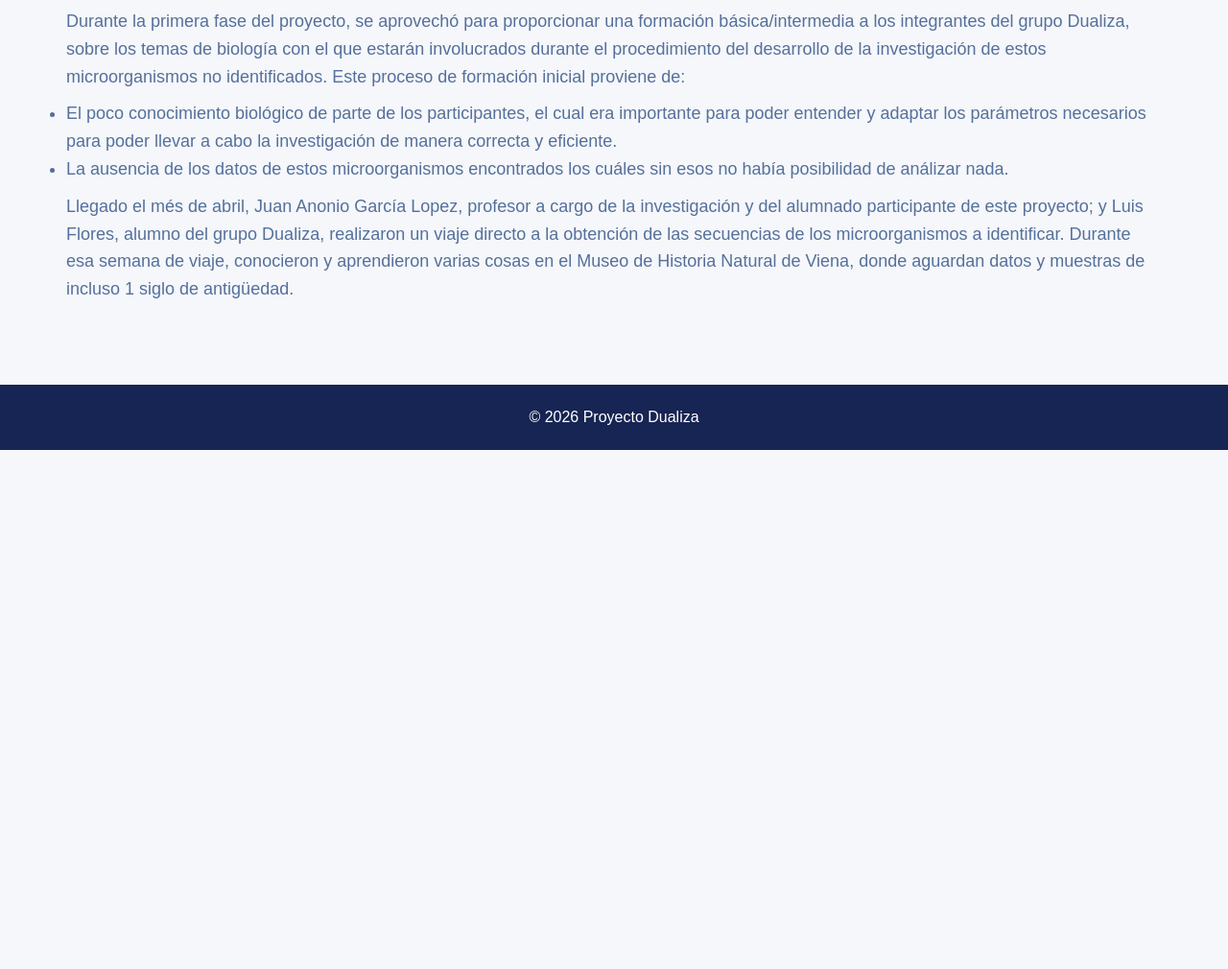
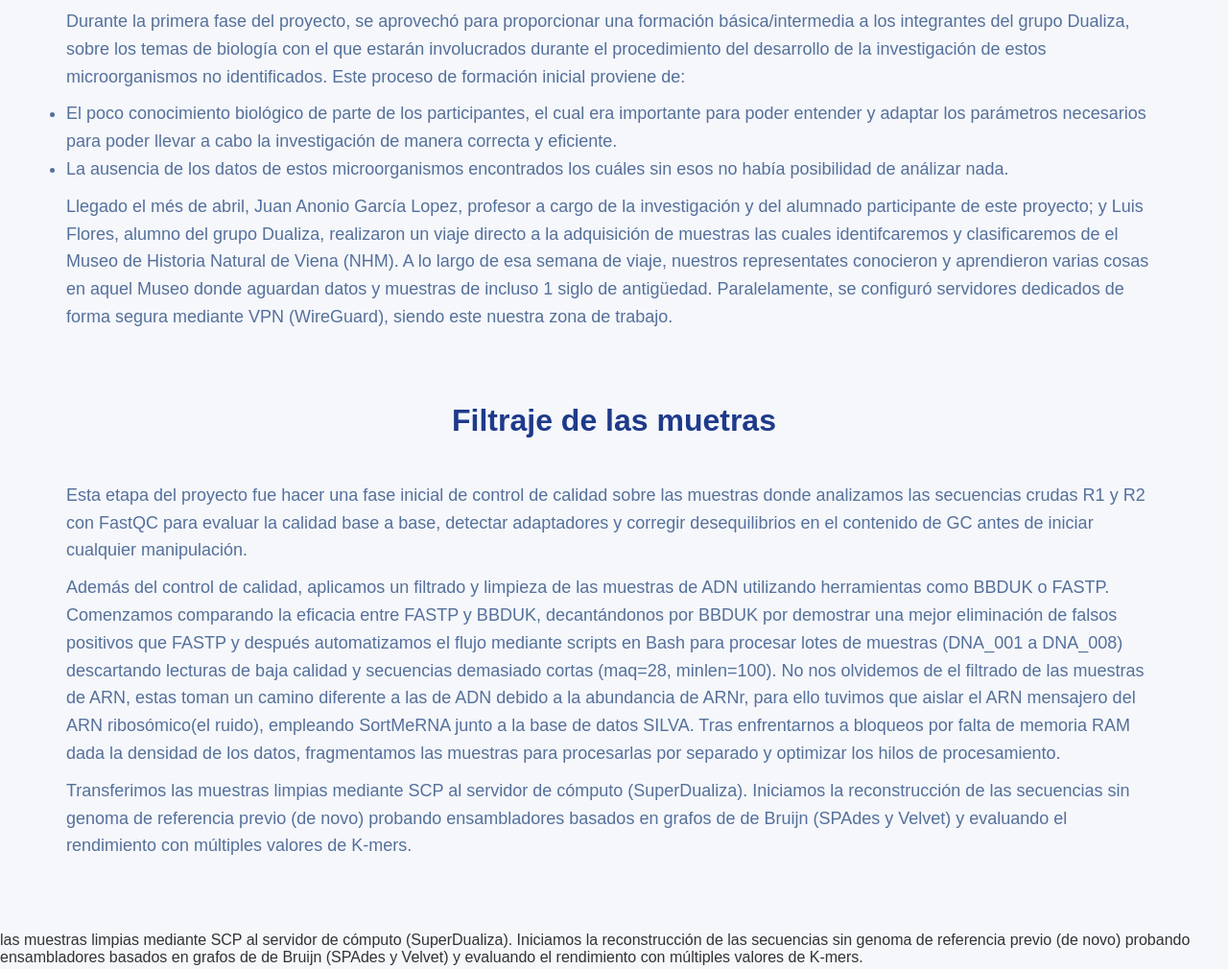
Before and after one commit to MireiaGG/Beca_Dualiza, a plain HTML site: page proyecto.html in a window 1280 px wide. Shown: the part 529-1539 px from the top of the page at 96% size. Before the commit the page ends 998 px from the top, so only its background shows below. Drawn offline with Linux system fonts and the light colour scheme.

Commit message:
Avanze con fases del proyecto

```diff
--- a/proyecto.html
+++ b/proyecto.html
@@ -72,11 +72,38 @@
 
             <p>Llegado el més de abril, Juan Anonio García Lopez, profesor a cargo de la investigación y del alumnado
             participante de este proyecto; y Luis Flores, alumno del grupo Dualiza, realizaron un viaje directo a la
-            obtención de las secuencias de los microorganismos a identificar. Durante esa semana de viaje, conocieron
-            y aprendieron varias cosas en el Museo de Historia Natural de Viena, donde aguardan datos y muestras de
-            incluso 1 siglo de antigüedad.</p>
+            adquisición de muestras las cuales identifcaremos y clasificaremos de el Museo de Historia Natural de Viena (NHM).
+            A lo largo de esa semana de viaje, nuestros representates conocieron y aprendieron varias cosas en aquel Museo donde
+            aguardan datos y muestras de incluso 1 siglo de antigüedad. Paralelamente, se configuró servidores dedicados de forma
+            segura mediante VPN (WireGuard), siendo este nuestra zona de trabajo.</p>
 
         </section>
+
+        <section class="seccion">
+            <h2>Filtraje de las muetras</h2>
+
+            <p> Esta etapa del proyecto fue hacer una fase inicial de control de calidad sobre las muestras donde analizamos
+            las secuencias crudas R1 y R2 con FastQC para evaluar la calidad base a base, detectar adaptadores y corregir
+            desequilibrios en el contenido de GC antes de iniciar cualquier manipulación.</p>
+
+            <p>Además del control de calidad, aplicamos un filtrado y limpieza de las muestras de ADN utilizando
+            herramientas como BBDUK o FASTP. Comenzamos comparando la eficacia entre FASTP y BBDUK, decantándonos
+            por BBDUK por demostrar una mejor eliminación de falsos positivos que FASTP y después automatizamos el
+            flujo mediante scripts en Bash para procesar lotes de muestras (DNA_001 a DNA_008) descartando lecturas
+            de baja calidad y secuencias demasiado cortas (maq=28, minlen=100). No nos olvidemos de el filtrado
+            de las muestras de ARN, estas toman un camino diferente a las de ADN debido a la abundancia de ARNr, para
+            ello tuvimos que aislar el ARN mensajero del ARN ribosómico(el ruido), empleando SortMeRNA junto a la base
+            de datos SILVA. Tras enfrentarnos a bloqueos por falta de memoria RAM dada la densidad de los datos,
+            fragmentamos las muestras para procesarlas por separado y optimizar los hilos de procesamiento.</p>
+
+            <p>Transferimos las muestras limpias mediante SCP al servidor de cómputo (SuperDualiza). Iniciamos la
+            reconstrucción de las secuencias sin genoma de referencia previo (de novo) probando ensambladores basados
+            en grafos de de Bruijn (SPAdes y Velvet) y evaluando el rendimiento con múltiples valores de K-mers.</p>
+
+        </section>
+
+    <p>las muestras limpias mediante SCP al servidor de cómputo (SuperDualiza). Iniciamos la reconstrucción de las secuencias sin genoma de referencia previo (de novo) probando ensambladores basados en grafos de de Bruijn (SPAdes y Velvet) y evaluando el rendimiento con múltiples valores de K-mers.
+    </p>
 
     </main>
 
```
